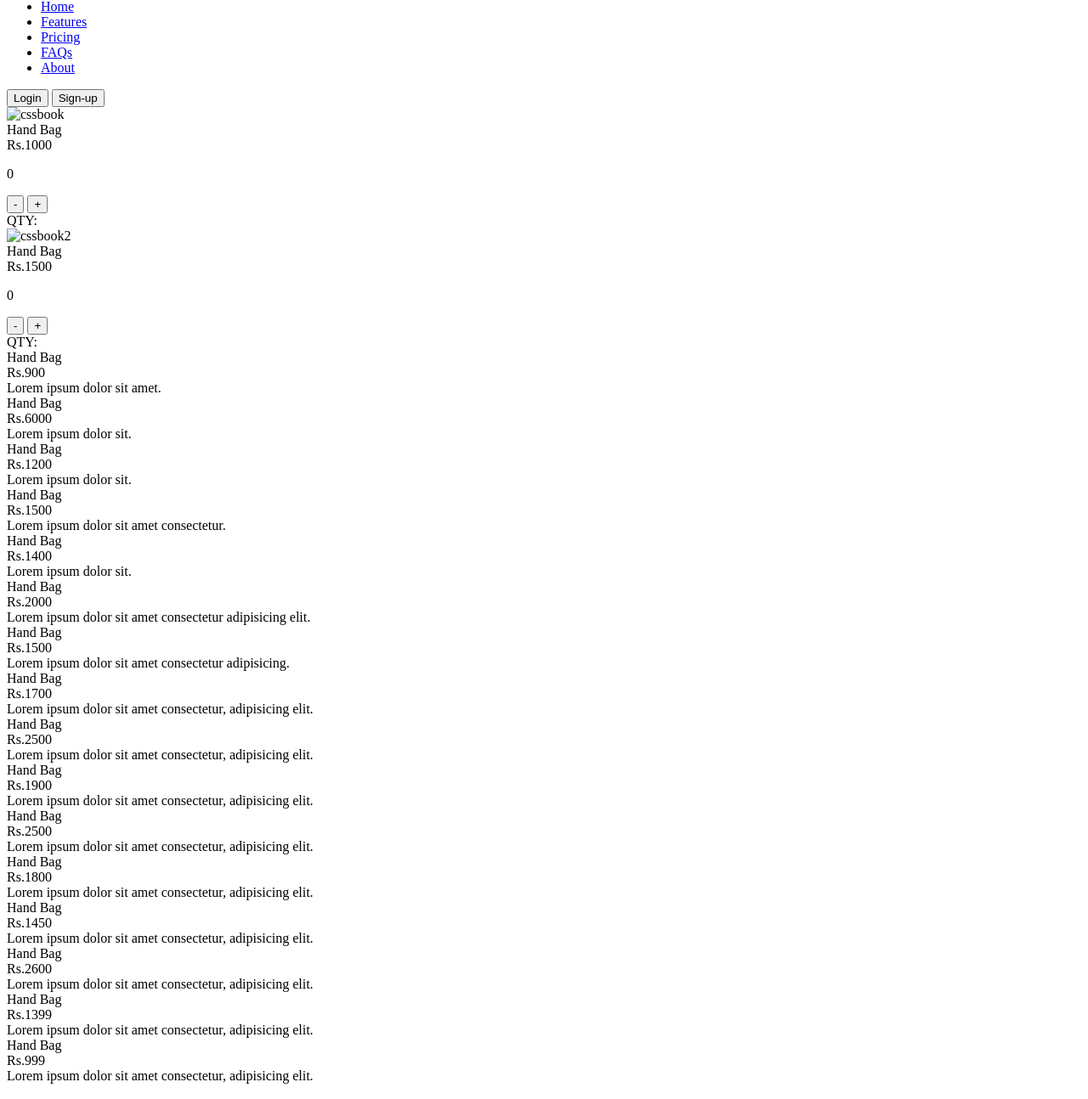
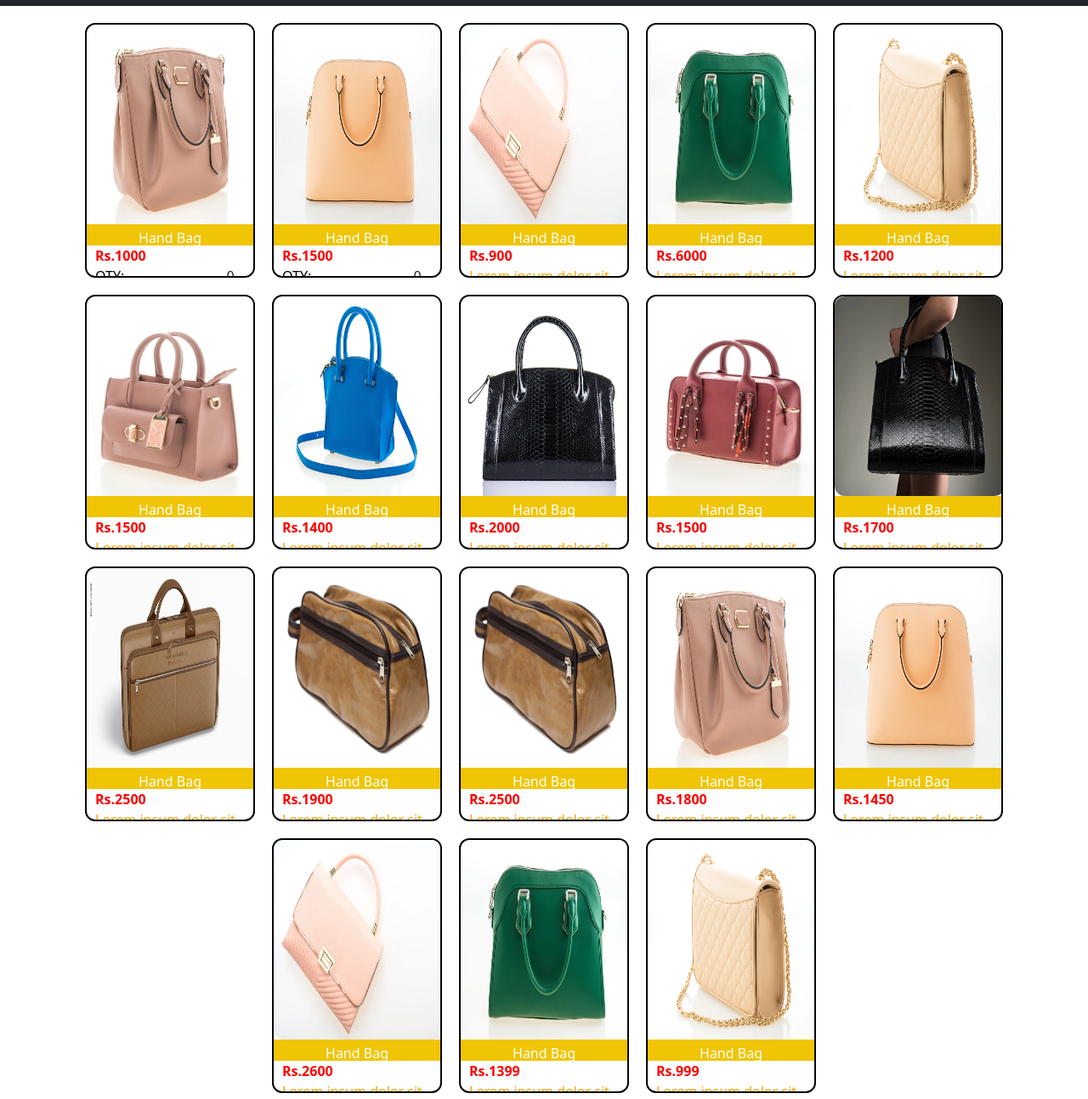
Before and after one commit to Manishkesarwani12/r1, a plain HTML site: page explore_more.html in a window 1280 px wide. Shown: the part 65-1359 px from the top of the page at 85% size. Drawn offline with nearby package versions, Linux system fonts and the light colour scheme; the site is published under a folder, as on GitHub Pages, so addresses that start at the root find nothing; a script that the page names is missing.

Commit message:
Update explore_more.html

```diff
--- a/explore_more.html
+++ b/explore_more.html
@@ -5,8 +5,8 @@
   <meta http-equiv="X-UA-Compatible" content="IE=edge">
   <meta name="viewport" content="width=device-width, initial-scale=1.0">
   <title>Document</title>
-  <link rel="stylesheet" href="/assets/css/style2.css">
-  <link rel="stylesheet" href="/assets/css/style.css">
+  <link rel="stylesheet" href="assets/css/style2.css">
+  <link rel="stylesheet" href="assets/css/style.css">
   <link href="https://unpkg.com/ionicons@4.5.10-0/dist/css/ionicons.min.css" rel="stylesheet">
   <style>
     .logo {
@@ -34,7 +34,7 @@
     <div class="container">
       <div class="d-flex flex-wrap align-items-center justify-content-center justify-content-lg-start">
         <a href="/" class="d-flex align-items-center mb-2 mb-lg-0 text-white text-decoration-none">
-          <img class="logo" src="/assets/images/logo1.jpg" alt="">
+          <img class="logo" src="assets/images/logo1.jpg" alt="">
         </a>
 
         <ul class="nav col-12 col-lg-auto me-lg-auto mb-2 justify-content-center mb-md-0">
@@ -62,7 +62,7 @@
       <div id="section2" class="section2">
         <div class="container">
           <div class="items">
-            <div class="img img1"><img src="/assets/images/bag1.webp" alt="cssbook"></div>
+            <div class="img img1"><img src="assets/images/bag1.webp" alt="cssbook"></div>
             <div class="name">Hand Bag</div>
             <div class="price">Rs.1000</div>
             <div class="div1">
@@ -73,7 +73,7 @@
             <div class="info" style="color:black ;">QTY: </div>
           </div>
           <div class="items">
-            <div class="img img2"><img src="/assets/images/bag2.webp" alt="cssbook2"></div>
+            <div class="img img2"><img src="assets/images/bag2.webp" alt="cssbook2"></div>
             <div class="name">Hand Bag</div>
             <div class="price">Rs.1500</div>
             <!-- that count the quantity -->
@@ -85,97 +85,97 @@
             <div class="info" style="color:black ;">QTY: </div>
           </div>
           <div class="items">
-            <div class="img img3"><img src="/assets/images/bag3.webp" alt=""></div>
+            <div class="img img3"><img src="assets/images/bag3.webp" alt=""></div>
             <div class="name">Hand Bag</div>
             <div class="price">Rs.900</div>
             <div class="info">Lorem ipsum dolor sit amet.</div>
           </div>
           <div class="items">
-            <div class="img img1"><img src="/assets/images/bag4.webp" alt=""></div>
+            <div class="img img1"><img src="assets/images/bag4.webp" alt=""></div>
             <div class="name">Hand Bag</div>
             <div class="price">Rs.6000</div>
             <div class="info">Lorem ipsum dolor sit.</div>
           </div>
           <div class="items">
-            <div class="img img1"><img src="/assets/images/bag5.webp" alt=""></div>
+            <div class="img img1"><img src="assets/images/bag5.webp" alt=""></div>
             <div class="name">Hand Bag</div>
             <div class="price">Rs.1200</div>
             <div class="info">Lorem ipsum dolor sit.</div>
           </div>
           <div class="items">
-            <div class="img img1"><img src="/assets/images/bag6.webp" alt=""></div>
+            <div class="img img1"><img src="assets/images/bag6.webp" alt=""></div>
             <div class="name">Hand Bag</div>
             <div class="price">Rs.1500</div>
             <div class="info">Lorem ipsum dolor sit amet consectetur.</div>
           </div>
           <div class="items">
-            <div class="img img1"><img src="/assets/images/bag7.webp" alt=""></div>
+            <div class="img img1"><img src="assets/images/bag7.webp" alt=""></div>
             <div class="name">Hand Bag</div>
             <div class="price">Rs.1400</div>
             <div class="info">Lorem ipsum dolor sit.</div>
           </div>
           <div class="items">
-            <div class="img img1"><img src="/assets/images/bag8.webp" alt=""></div>
+            <div class="img img1"><img src="assets/images/bag8.webp" alt=""></div>
             <div class="name">Hand Bag</div>
             <div class="price">Rs.2000</div>
             <div class="info">Lorem ipsum dolor sit amet consectetur adipisicing elit.</div>
           </div>
           <div class="items">
-            <div class="img img1"><img src="/assets/images/bag9.webp" alt=""></div>
+            <div class="img img1"><img src="assets/images/bag9.webp" alt=""></div>
             <div class="name">Hand Bag</div>
             <div class="price">Rs.1500</div>
             <div class="info">Lorem ipsum dolor sit amet consectetur adipisicing.</div>
           </div>
           <div class="items">
-            <div class="img img1"><img src="/assets/images/bag10.webp" alt=""></div>
+            <div class="img img1"><img src="assets/images/bag10.webp" alt=""></div>
             <div class="name">Hand Bag</div>
             <div class="price">Rs.1700</div>
             <div class="info">Lorem ipsum dolor sit amet consectetur, adipisicing elit.</div>
           </div>
           <div class="items">
-            <div class="img img1"><img src="/assets/images/bag11.webp" alt=""></div>
+            <div class="img img1"><img src="assets/images/bag11.webp" alt=""></div>
             <div class="name">Hand Bag</div>
             <div class="price">Rs.2500</div>
             <div class="info">Lorem ipsum dolor sit amet consectetur, adipisicing elit.</div>
           </div>
           <div class="items">
-            <div class="img img1"><img src="/assets/images/bag12.webp" alt=""></div>
+            <div class="img img1"><img src="assets/images/bag12.webp" alt=""></div>
             <div class="name">Hand Bag</div>
             <div class="price">Rs.1900</div>
             <div class="info">Lorem ipsum dolor sit amet consectetur, adipisicing elit.</div>
           </div>
           <div class="items">
-            <div class="img img1"><img src="/assets/images/bag12.webp" alt=""></div>
+            <div class="img img1"><img src="assets/images/bag12.webp" alt=""></div>
             <div class="name">Hand Bag</div>
             <div class="price">Rs.2500</div>
             <div class="info">Lorem ipsum dolor sit amet consectetur, adipisicing elit.</div>
           </div>
           <div class="items">
-            <div class="img img1"><img src="/assets/images/bag1.webp" alt=""></div>
+            <div class="img img1"><img src="assets/images/bag1.webp" alt=""></div>
             <div class="name">Hand Bag</div>
             <div class="price">Rs.1800</div>
             <div class="info">Lorem ipsum dolor sit amet consectetur, adipisicing elit.</div>
           </div>
           <div class="items">
-            <div class="img img1"><img src="/assets/images/bag2.webp" alt=""></div>
+            <div class="img img1"><img src="assets/images/bag2.webp" alt=""></div>
             <div class="name">Hand Bag</div>
             <div class="price">Rs.1450</div>
             <div class="info">Lorem ipsum dolor sit amet consectetur, adipisicing elit.</div>
           </div>
           <div class="items">
-            <div class="img img1"><img src="/assets/images/bag3.webp" alt=""></div>
+            <div class="img img1"><img src="assets/images/bag3.webp" alt=""></div>
             <div class="name">Hand Bag</div>
             <div class="price">Rs.2600</div>
             <div class="info">Lorem ipsum dolor sit amet consectetur, adipisicing elit.</div>
           </div>
           <div class="items">
-            <div class="img img1"><img src="/assets/images/bag4.webp" alt=""></div>
+            <div class="img img1"><img src="assets/images/bag4.webp" alt=""></div>
             <div class="name">Hand Bag</div>
             <div class="price">Rs.1399</div>
             <div class="info">Lorem ipsum dolor sit amet consectetur, adipisicing elit.</div>
           </div>
           <div class="items">
-            <div class="img img1"><img src="/assets/images/bag5.webp" alt=""></div>
+            <div class="img img1"><img src="assets/images/bag5.webp" alt=""></div>
             <div class="name">Hand Bag</div>
             <div class="price">Rs.999</div>
             <div class="info">Lorem ipsum dolor sit amet consectetur, adipisicing elit.</div>
```
